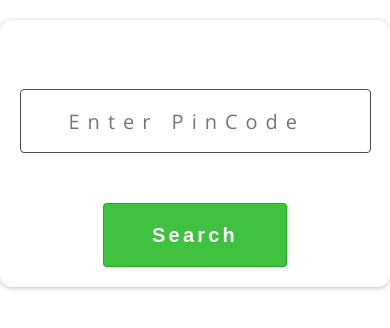
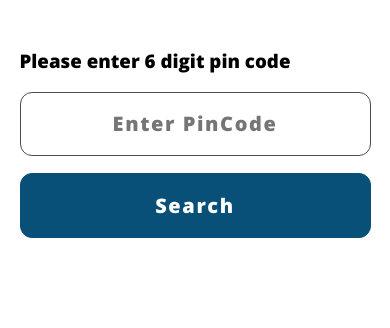
Before and after one commit to jparasha/vaccine-guru, a React (Create React App) app: page / in a window 390 px wide. Shown: the top 328 px of the page. Built offline with nearby package versions, Linux system fonts and the light colour scheme.

Commit message:
refactor : visual updates

```diff
--- a/src/App.css
+++ b/src/App.css
@@ -7,10 +7,14 @@ body {
   font-family: 'Open Sans', sans-serif;
 }
 
+.App {
+  margin-top: 50px;
+}
+
 .container {
   max-width: 1240px;
   width: 1240px;
-  margin: 5% auto;
+  margin: 5% 5%;
   margin-bottom: 50px;
   box-shadow: 0 1px 5px 0 rgba(0, 0, 0, .25);
   position: relative;
@@ -23,17 +27,13 @@ body {
   margin: 0;
 }
 
-h1,
-h2,
-h3,
-h4,
-h5,
-h6 {
-  margin: 0;
-}
-
 @media screen and (max-width: 768px) {
   .container {
-    max-width: 100vw;
+    width: 100%;
+  }
+
+  .App {
+    margin-top: 10px;
+    overflow-x: hidden;
   }
 }
--- a/src/App.js
+++ b/src/App.js
@@ -6,11 +6,13 @@ import { getFormattedDate } from './utils';
 import SearchComponent from './Components/SearchComponent';
 import ResultComponent from './Components/ResultComponent';
 
-
 function App() {
 
   const [hospitals, setHospitals] = useState(null);
   const [errors, setErrors] = useState(null);
+  let resultRef = null;
+
+  const setResultRef = ref => (resultRef = (resultRef || ref));
 
 
   const searchHandler = pin => {
@@ -20,6 +22,12 @@ function App() {
       .then(({ data = {} }) => {
         setHospitals(data);
         setErrors(false);
+        if (resultRef) {
+          setTimeout(() => {
+            resultRef.scrollIntoView({ behavior: 'smooth', block: 'start', inline: 'nearest' });
+          });
+        }
+
       })
       .catch(() => setErrors(true));
   };
@@ -34,6 +42,7 @@ function App() {
         response={hospitals}
         data={CONSTANTS}
         errors={errors}
+        setRef={setResultRef}
       />}
     </div>
   );
--- a/src/Components/ResultComponent.js
+++ b/src/Components/ResultComponent.js
@@ -1,16 +1,14 @@
 import './results.css';
-import { Fragment } from 'react';
+import { Fragment, useEffect } from 'react';
 import Tile from './Tile';
 
-const ResultComponent = ({ response = {}, errors = null, data: CONSTANTS = {} }) => {
+const ResultComponent = ({ response = {}, errors = null, data: CONSTANTS = {}, setRef }) => {
     const { centers = [] } = response || {};
 
     console.log(centers);
-
     return (
         <Fragment>
-            {/* {(centers && !errors) && <h2 className='container result-count'>{`${centers.length} ${CONSTANTS.RESULTS_FOUND}`}</h2>} */}
-            <div className='centers'>
+            <div className='centers' id='resultCenters' ref={ref => setRef(ref)}>
                 {
                     (errors !== null) && <h2 className='container result-count'>{`${centers.length} ${CONSTANTS.RESULTS_FOUND}`}</h2>
                 }
@@ -30,11 +28,6 @@ const ResultComponent = ({ response = {}, errors = null, data: CONSTANTS = {} })
                                             <h6 className='no-margin center__title-secondary'>{`${district_name}, ${state_name}`}</h6>
                                             <h5 className='no-margin center__title-primary'><strong>{name}</strong></h5>
                                         </div>
-                                        <div className='center__tiles'>
-                                            <Tile data={fee_type} />
-                                            <Tile data={`${from.substr(0, 5)} - ${to.substr(0, 5)}`} />
-                                        </div>
-
                                         {
                                             sessions.forEach((session = {}) => {
                                                 const { available_capacity = '', min_age_limit = '', vaccine = '', date = '' } = session;
@@ -43,20 +36,22 @@ const ResultComponent = ({ response = {}, errors = null, data: CONSTANTS = {} })
                                                 _vaccine = _vaccine || vaccine;
                                             })
                                         }
+                                        <div className='center__tiles'>
+                                            <Tile data={`${_min_age_limit} + `} />
+                                            <Tile data={`${_vaccine || ''}`} />
+                                            <Tile data={`${_available_capacity.toFixed() || 'not'} available`} />
+                                        </div>
                                         <div className='card__age-limit'>
-                                            <div>{`${_min_age_limit}+ age`}</div>
-                                            <div>{`${_vaccine || 'coviShield'}`}</div>
-                                            <div>{`${_available_capacity.toFixed() || 'not'} available`}</div>
+                                            <div>{`${fee_type}`}</div>
+                                            <div>{`${from.substr(0, 5)} - ${to.substr(0, 5)}`}</div>
                                         </div>
                                     </div>
                                 );
                             })
                 }
-
             </div>
         </Fragment>
     );
-
 };
 
 export default ResultComponent;
--- a/src/Components/SearchComponent.js
+++ b/src/Components/SearchComponent.js
@@ -8,36 +8,52 @@ const manageEvents = event => {
 
 const SearchComponent = ({ data = {}, searchHandler }) => {
     const [pinCode, setPinCode] = useState('');
+    let _inputRef = null;
+
 
     const onPinChange = (event = {}) => {
         manageEvents(event);
         const { value = '' } = event.target || {};
-        value !== pinCode && setPinCode(value);
+        if (!(/^\d*$/.test(value)) || value.length > 6) {
+            return false;
+        } else {
+            (value !== pinCode) && setPinCode(value);
+            return true;
+        }
     };
 
     const onSearch = event => {
         manageEvents(event);
-        (searchHandler && pinCode.length === 6) && searchHandler(pinCode);
+        if (pinCode.length === 6) {
+            _inputRef && _inputRef.blur();
+            searchHandler && searchHandler(pinCode);
+        } else {
+            _inputRef && _inputRef.focus();
+        }
     };
+    console.log(pinCode);
 
     return (
-        <div className='container'>
+        <div className='search-component'>
             <form className='search'>
-                <div className='search__row'>
+                <h3 className='flex-item'>{data.INPUT_LABEL}</h3>
                 <input
-                        required
-                        type='number'
+                    id='mainInput'
+                    ref={ref => _inputRef = ref}
+                    type='text'
+                    inputMode="numeric"
+                    pattern="[0-9]*"
                     value={pinCode}
                     onChange={onPinChange}
-                        className='search__input'
+                    className='search__input flex-item'
                     placeholder={data.input_placeholder || ''}
                 />
-                </div>
-                <div className='search__row'>
-                    <button type='submit' className='search__button' onClick={onSearch}>
+
+
+                <button type='submit' className='search__button flex-item' onClick={onSearch}>
                     {data.search_button_text || 'check'}
                 </button>
-                </div>
+
             </form>
         </div>
     );
--- a/src/Components/Tile.css
+++ b/src/Components/Tile.css
@@ -1,11 +1,16 @@
 .tile {
-    padding: 0.4rem;
+    padding: 0.4rem 0.9rem;
     font-size: 0.7rem;
     display: flex;
     border-radius: 5px;
     flex-wrap: wrap;
     margin: 5%;
     justify-content: center;
-    background-color: #09b109c7;
     color: #fff;
+    background: #085078;
+    /* fallback for old browsers */
+    background: -webkit-linear-gradient(to right, #85D8CE, #085078);
+    /* Chrome 10-25, Safari 5.1-6 */
+    background: linear-gradient(to right, #85D8CE, #085078);
+    /* W3C, IE 10+/ Edge, Firefox 16+, Chrome 26+, Opera 12+, Safari 7+ */
 }
--- a/src/Components/Tile.js
+++ b/src/Components/Tile.js
@@ -1,6 +1,9 @@
 import './Tile.css';
 
-const Tile = ({ data = '' }) => {
+const Tile = ({ data }) => {
+    if (!data) {
+        return null;
+    }
     return (
         <span className='tile'>
             {data}
--- a/src/Components/results.css
+++ b/src/Components/results.css
@@ -25,6 +25,9 @@
 
 .result-count {
     box-shadow: none;
+    margin: auto;
+    margin-bottom: 3%;
+    font-weight: normal;
 }
 
 .center__title-primary {
@@ -52,14 +55,9 @@
     text-align: right;
     padding: 2% 5% 2% 5%;
     position: absolute;
-    font-size: 0.7rem;
+    font-size: 0.8rem;
     color: #fff;
     background: #085078;
-    /* fallback for old browsers */
-    background: -webkit-linear-gradient(to right, #85D8CE, #085078);
-    /* Chrome 10-25, Safari 5.1-6 */
-    background: linear-gradient(to right, #85D8CE, #085078);
-    /* W3C, IE 10+/ Edge, Firefox 16+, Chrome 26+, Opera 12+, Safari 7+ */
     border-start-end-radius: 12px;
 }
 
@@ -79,7 +77,7 @@
 
     .card__age-limit {
         padding: 2% 3% 2% 4%;
-        font-size: 0.5rem;
+        font-size: 0.8rem;
     }
 
     .result-count {
--- a/src/Components/search.css
+++ b/src/Components/search.css
@@ -1,72 +1,76 @@
+.search-component {
+    display: flex;
+    flex-flow: column wrap;
+    justify-content: center;
+    align-items: center;
+    margin-bottom: 5%;
+}
+
 .search {
     padding: 5%;
     display: flex;
-    flex-wrap: wrap;
-    max-width: 100%;
+    flex-flow: row wrap;
+    max-width: 500px;
     overflow-x: hidden;
-    justify-content: space-around;
-    font-family: 'Roboto', sans-serif;
+    justify-content: flex-start;
+    font-family: 'Open Sans', sans-serif;
 }
 
-.search__row {
-    display: flex;
-    justify-content: space-around;
-    max-width: 100%;
+.search .flex-item:nth-child(1) {
+    width: 100%;
 }
 
 .search__input {
+    flex: 1;
     height: 30px;
-    min-width: 50vw;
-    border: none;
+    max-width: 200px;
+    text-align: center;
+    margin-right: 1%;
     box-shadow: none;
-    border-radius: 2px;
+    border-radius: 12px;
     padding: 1rem 3rem;
     background-color: #fff;
     color: #4e4c4a;
     border: 1px solid #4e4c4a;
-    border-radius: 4px;
     font-size: 20px;
-    letter-spacing: 0.5rem;
+    font-weight: bolder;
+    letter-spacing: 0.1rem;
     font-family: 'Open Sans', sans-serif;
 }
 
 .search__input:focus {
     background: #fff;
-    box-shadow: 0 0 5px  #09b109c7;
-    border: 1px solid  #09b109c7;
+    box-shadow: 0 0 5px#085078;
+    border: 1px solid#085078;
     outline: 0;
 }
 
 .search__button {
     padding: 1rem 3rem;
-    position: relative;
-    display: inline-block;
     text-align: center;
-    border: 0;
-    border-radius: 4px;
-    background: #09b109c7;
+    border-radius: 12px;
     color: #fff;
-    letter-spacing: 0.2rem;
-    line-height: 1.5;
-    min-height: 1em;
+    letter-spacing: 0.1rem;
+    min-height: 65px;
     cursor: pointer;
     text-decoration: none;
     appearance: none;
-    overflow: visible;
     font-size: 20px;
     font-weight: bold;
-    border: 1px solid #09b109c7;
+    border: 1px solid #085078;
+    background: #085078;
+    font-family: 'Open Sans', sans-serif;
 }
 
 @media screen and (max-width: 768px) {
-    .search__row {
-        margin: 0 auto;
-        margin-top: 50px;
+
+    .search__input {
+        margin-bottom: 5%;
+        margin-right: auto;
+        max-width: 100%;
     }
 
-    .search__input {
-        width: 100vw;
-        letter-spacing: 0.5rem;
-        ;
+    .search__button {
+        flex: 1;
     }
 }
--- a/src/constants.json
+++ b/src/constants.json
@@ -2,5 +2,6 @@
     "input_placeholder": "Enter PinCode",
     "search_button_text": "Search",
     "ERROR_MSG": "oops, Something is not right!",
-    "RESULTS_FOUND": "result(s) found"
+    "RESULTS_FOUND": "result(s) found",
+    "INPUT_LABEL": "Please enter 6 digit pin code"
 }
```
Lines whose indentation alone changed are shown as unchanged.
